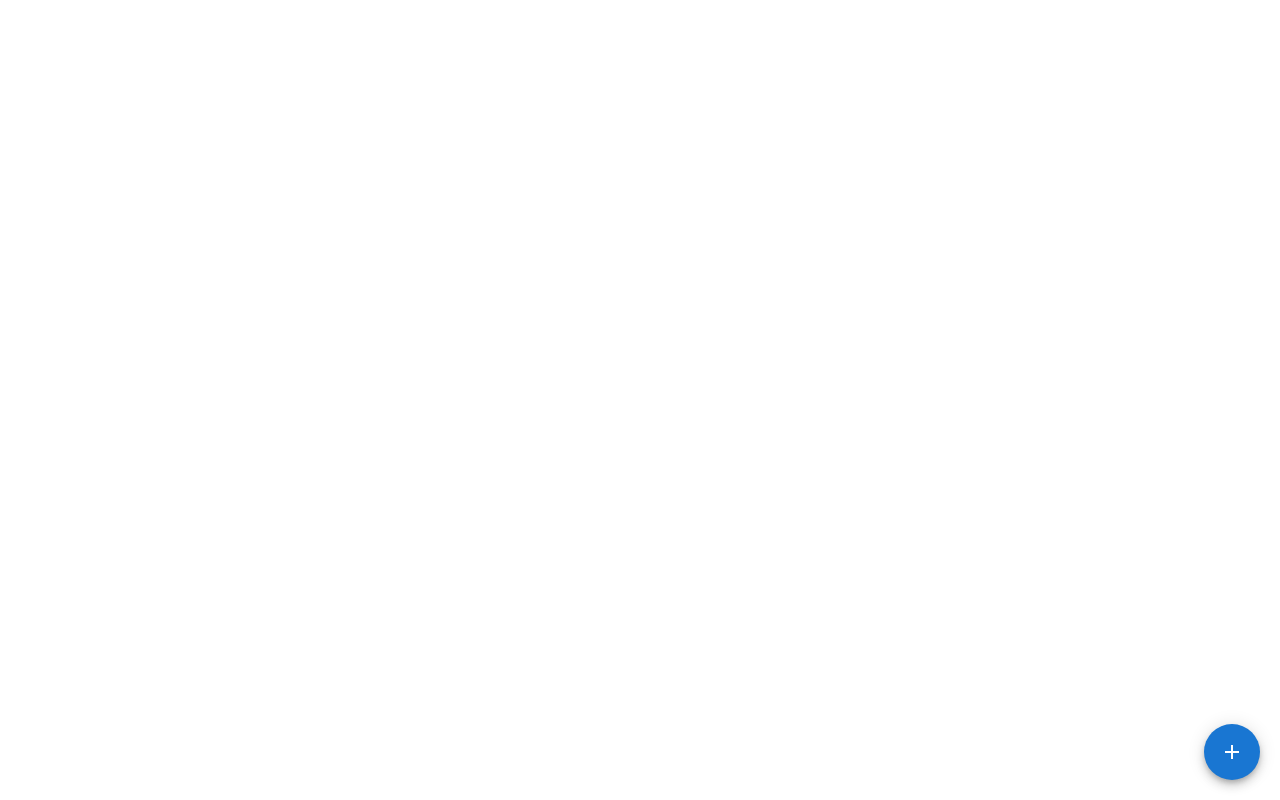
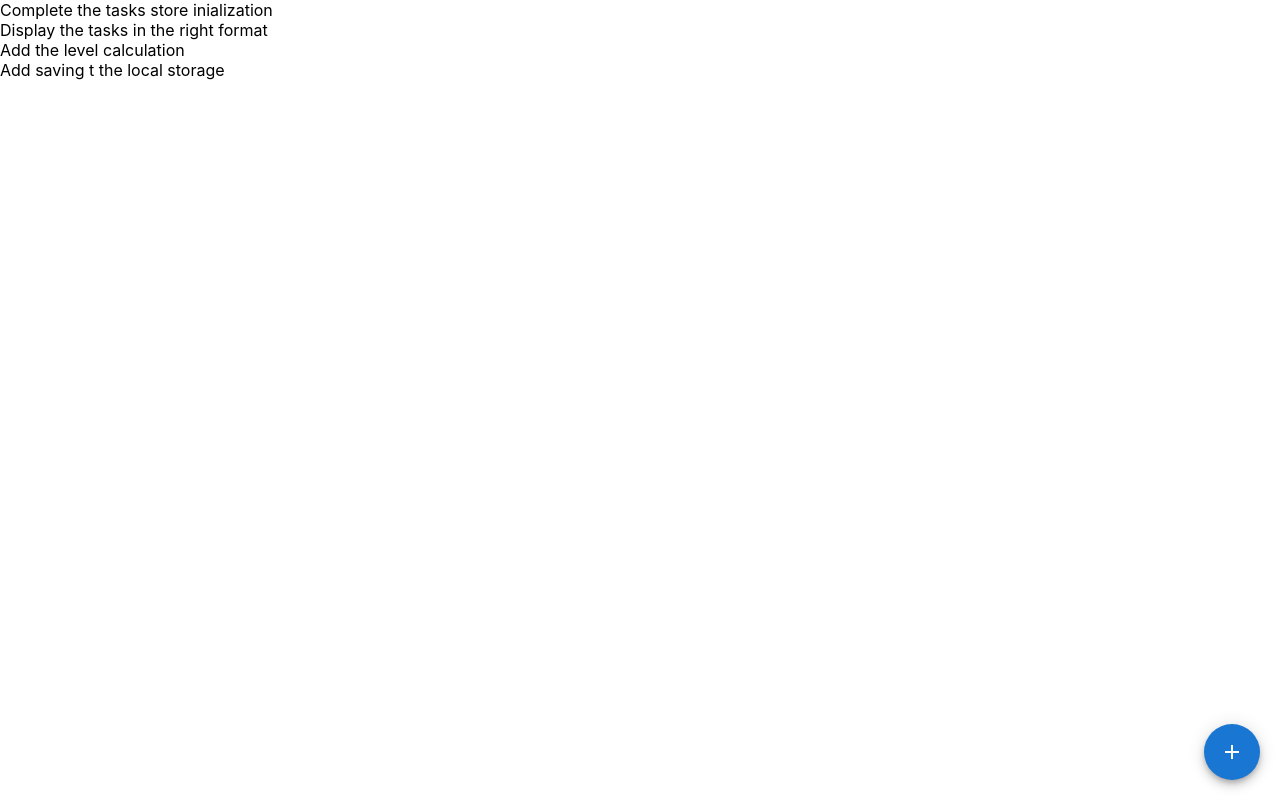
Before and after one commit to Bogomazz/dophamine, a React (Create React App) app in the folder dophamine-front/: page / in a window 1280 px wide. Built offline with nearby package versions, Linux system fonts and the light colour scheme.

Commit message:
Add store for tasks. Implement adding tasks there

```diff
--- a/dophamine-front/src/components/CreateTask.tsx
+++ b/dophamine-front/src/components/CreateTask.tsx
@@ -11,6 +11,7 @@ import { TaskPriority, TaskNeed } from '../models/Task';
 import { useForm, SubmitHandler } from "react-hook-form"
 import { useDispatch } from "react-redux";
 import { hideModal } from '../store/reducers/modalSlice';
+import { addTask } from '../store/reducers/tasksSlice';
 
 const pointsOptions = [10, 20, 50, 100, 200, 500].map(value => ({value, label: value}));
 
@@ -30,8 +31,8 @@ function CreateTask() {
 
   const dispatch = useDispatch()
 
-  const onSubmit: SubmitHandler<TaskFormInput> = (data) => {
-    console.log(data)
+  const onSubmit: SubmitHandler<TaskFormInput> = (data: TaskFormInput) => {
+    dispatch(addTask(data))
     dispatch(hideModal())
   }
 
--- a/dophamine-front/src/components/TasksTable.tsx
+++ b/dophamine-front/src/components/TasksTable.tsx
@@ -1,7 +1,14 @@
 import { Box } from "@mui/material";
+import { useSelector } from "react-redux";
+import { RootState } from "../store/store";
 
 function TasksTable() {
-  return <Box></Box>
+  const tasks = useSelector((state: RootState) => state.tasks.tasks);
+  return <Box>
+    {tasks.map(task => (
+      <Box key={task.id}>{task.description}</Box>
+    ))}
+  </Box>
 }
 
 export default TasksTable;
--- /dev/null
+++ b/dophamine-front/src/store/reducers/tasksSlice.ts
@@ -0,0 +1,71 @@
+import { createSlice, PayloadAction } from "@reduxjs/toolkit";
+import { Task } from "../../models/Task";
+
+type TasksState = {tasks: Array<Task>};
+
+const initialState = {
+  tasks: [
+  {
+    id: 1,
+    description: 'Complete the tasks store inialization',
+    priority: 'urgent',
+    need: 'want',
+    points: 10,
+    completed: false,
+  },
+  {
+    id: 2,
+    description: 'Display the tasks in the right format',
+    priority: 'urgent',
+    need: 'want',
+    points: 10,
+    completed: false,
+  },
+  {
+    id: 3,
+    description: 'Add the level calculation',
+    priority: 'urgent',
+    need: 'want',
+    points: 10,
+    completed: false,
+  },
+  {
+    id: 4,
+    description: 'Add saving t the local storage',
+    priority: 'urgent',
+    need: 'want',
+    points: 10,
+    completed: false,
+  },
+]} as TasksState
+
+const tasksSlice = createSlice({
+  name: 'tasks',
+  initialState,
+  reducers: {
+    addTask: (state, action: PayloadAction<Omit<Task, 'id' | 'completed'>>) => {
+      state.tasks.push({
+        ...action.payload,
+        id: Math.floor(Math.random() * 1000000000),
+        completed: false,
+      })
+    },
+
+    markComplete: (state, action: PayloadAction<number>) => {
+      const task = state.tasks.find(task => task.id === action.payload);
+      if (task) {
+        task.completed = true;
+      }
+    },
+    markIncomplete: (state, action: PayloadAction<number>) => {
+      const task = state.tasks.find(task => task.id === action.payload);
+      if (task) {
+        task.completed = false;
+      }
+    },
+  },
+});
+
+
+export const {addTask, markComplete, markIncomplete} =  tasksSlice.actions;
+export default tasksSlice.reducer;
--- a/dophamine-front/src/store/store.ts
+++ b/dophamine-front/src/store/store.ts
@@ -1,9 +1,11 @@
 import { configureStore } from '@reduxjs/toolkit';
 import modalReducer from './reducers/modalSlice';
+import tasksReducer from './reducers/tasksSlice';
 
 const store = configureStore({
   reducer: {
-    modal: modalReducer
+    modal: modalReducer,
+    tasks: tasksReducer,
   }
 });
 export default store;
```
Also changed, not shown: dophamine-front/src/models/Task.ts (+9 -0 lines).
